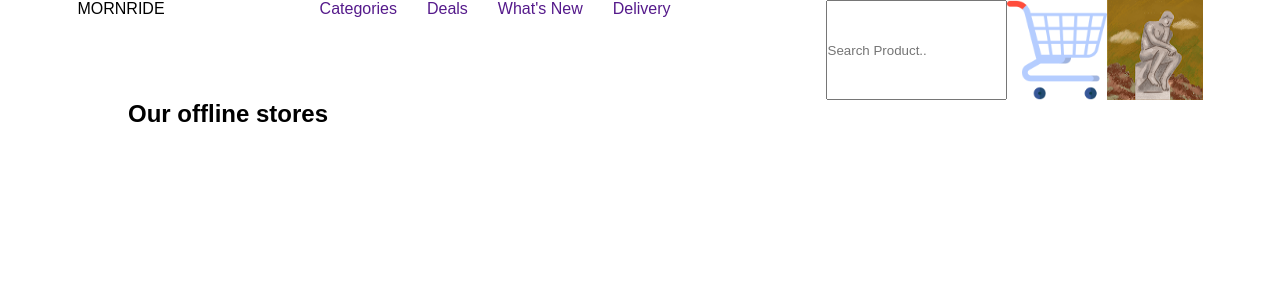
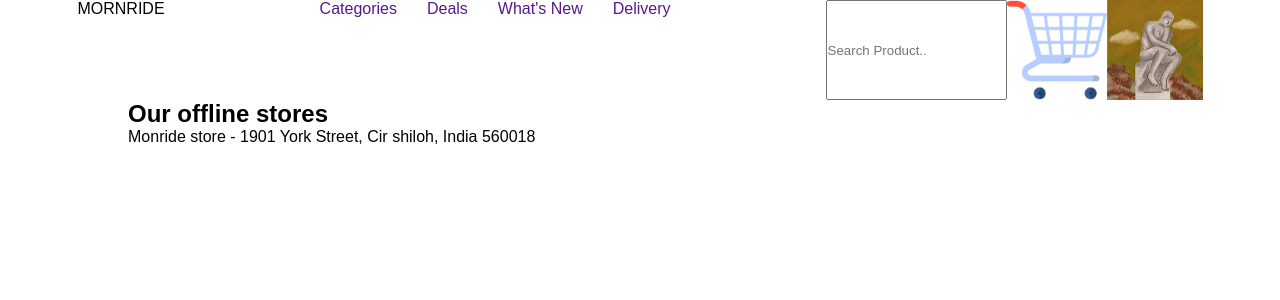
Before and after one commit to Akmalov-dev/Mornride, a React (Vite) app: page / in a window 1280 px wide. Shown: the top 300 px of the page. Built offline with nearby package versions, Linux system fonts and the light colour scheme.

Commit message:
Offline star left title

```diff
--- a/src/components/Main/Offline/Offline.jsx
+++ b/src/components/Main/Offline/Offline.jsx
@@ -11,7 +11,7 @@ function Offline() {
                     <h2 className="offline-title">Our offline stores</h2>
 
                 <div className="offline-left">
-                  <p className="offline-text"></p>
+                  <p className="offline-text">Monride store - 1901 York Street, Cir shiloh, India 560018</p>
                 </div>
                  </div>
             </div>
```
